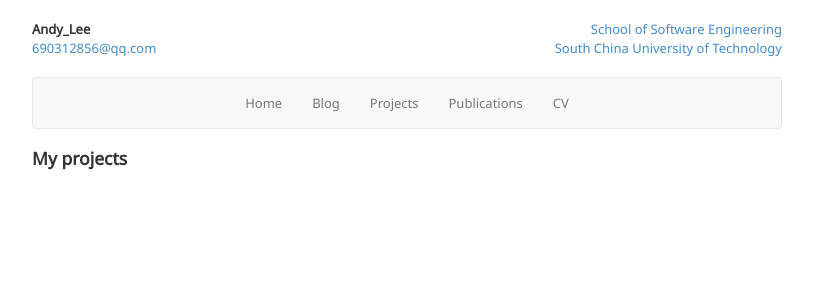
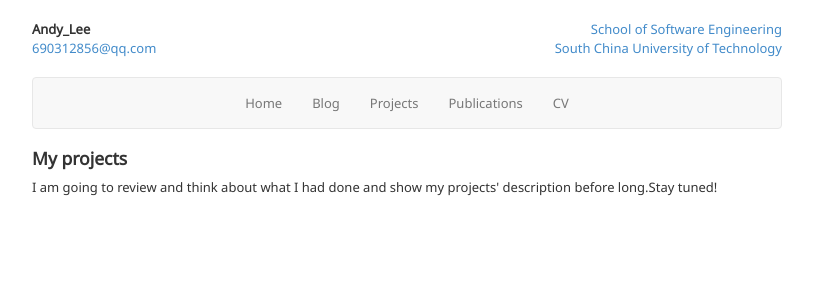
Before and after one commit to 690312856/690312856.github.io, a Jekyll site: the page built from projects/index.html, in a window 1280 px wide. Shown: the top 300 px of the page, without its empty margins (233-1046 px from the left). Built offline with Jekyll 4.4.1, drawn with Linux system fonts in a browser that asks for light colours; nearby versions of some CDN libraries; library files that are not in the unit come from our copies; Markdown is read by kramdown in place of the engine named in the settings.

Commit message:
2016/04/07
small change6

```diff
--- a/projects/index.html
+++ b/projects/index.html
@@ -4,6 +4,7 @@ title: Projects
 ---
 
 <h1>My projects</h1>
+I am going to review and think about what I had done and show my projects' description before long.Stay tuned!
 
 {% for post in site.posts %}
 {% if post.categories contains 'projects' %}
```
Also changed, not shown: 3 other files.
